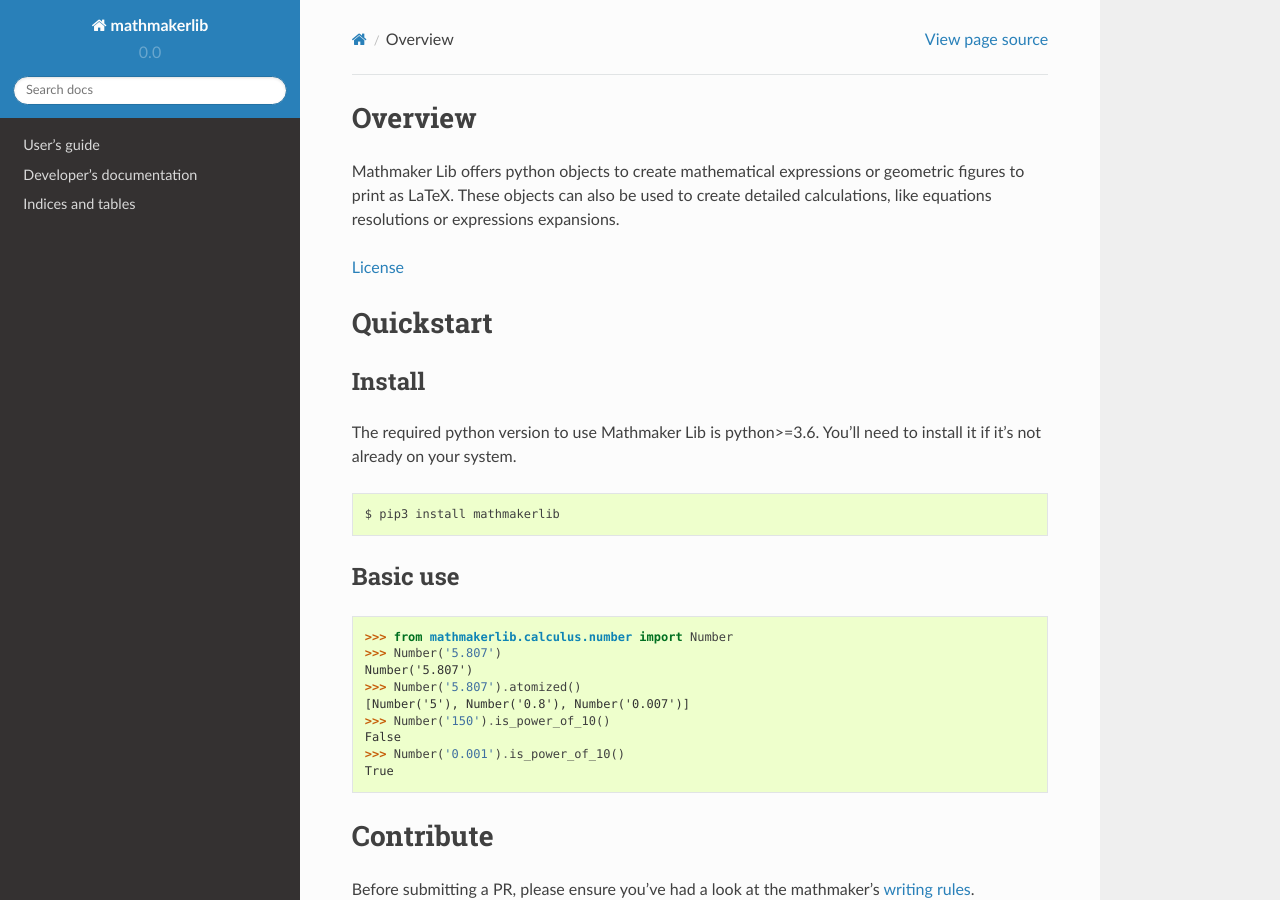
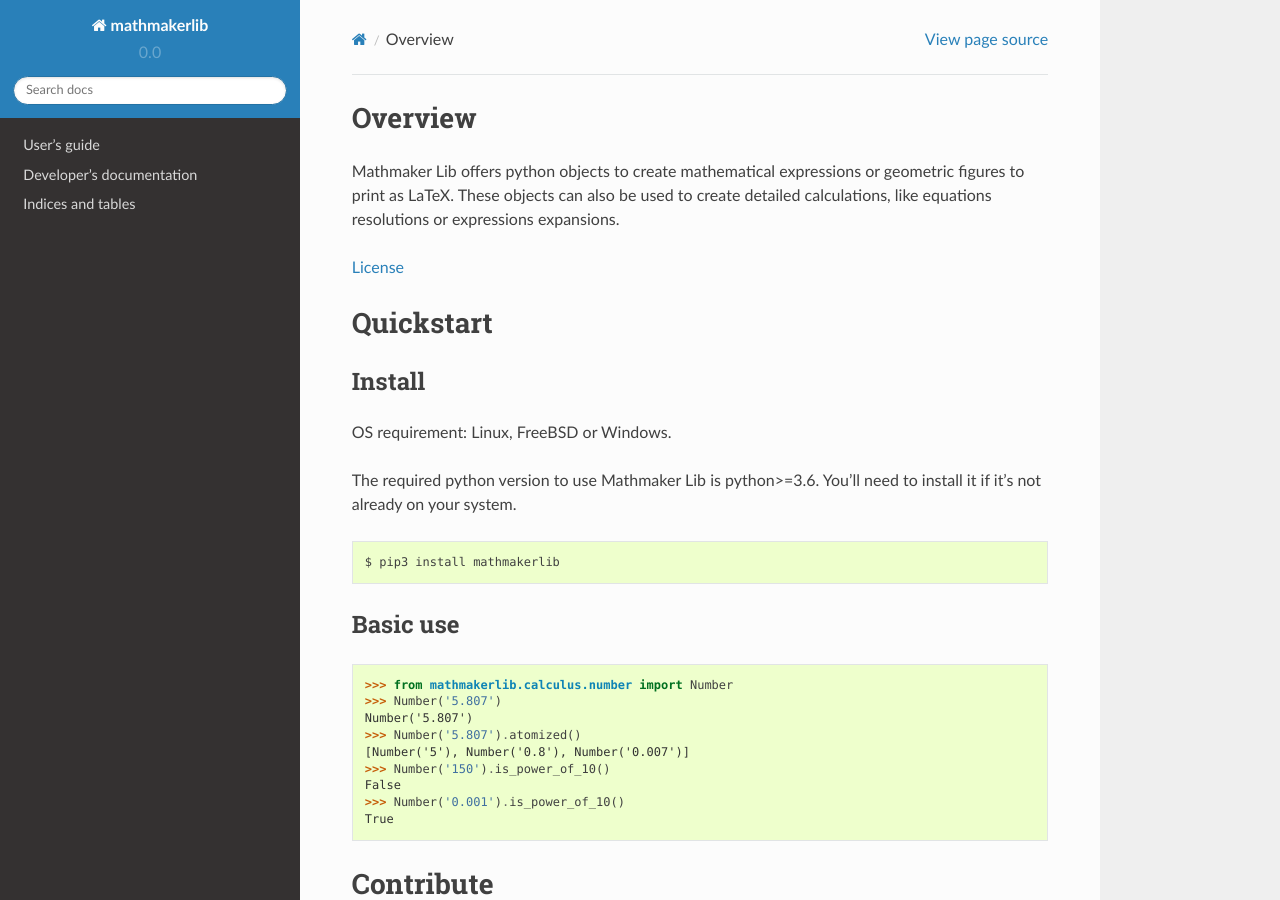
Before and after one commit to nicolashainaux/mathmakerlib, a Sphinx documentation site: the page built from docs/include/overview.rst, in a window 1280 px wide and 900 px high. Built offline with Sphinx 7.4.7 and the Read the Docs theme 2.0.0, drawn with Linux system fonts in a browser that asks for light colours; formulas are drawn with MathJax 3.

Commit message:
Update doc and setup.py.

```diff
--- a/docs/include/overview.rst
+++ b/docs/include/overview.rst
@@ -12,6 +12,8 @@
 
 Install
 -------
+
+OS requirement: Linux, FreeBSD or Windows.
 
 The required python version to use Mathmaker Lib is python>=3.6.
 You'll need to install it if it's not already on your system.
--- a/docs/include/start_working.rst
+++ b/docs/include/start_working.rst
@@ -1,13 +1,13 @@
 Start Working
 -------------
 
-.. warning::
+.. note::
 
  ``python 3.6`` as least, and ``git`` are required.
 
 Install mathmakerlib in dev mode in a venv:
 
-* Ubuntu::
+* Linux::
 
     $ cd to/your/dev/directory/
     $ python3 -m venv dev0
--- a/setup.py
+++ b/setup.py
@@ -119,11 +119,10 @@
         'Natural Language :: English',
         'License :: OSI Approved :: ' + __licence__,
         'Topic :: Education :: Computer Aided Instruction (CAI)',
-        'Environment :: Web Environment',
         'Environment :: Console',
         'Intended Audience :: Education',
-        'Operating System :: Unix',
+        'Operating System :: Microsoft :: Windows',
         'Operating System :: POSIX :: Linux',
-        'Operating System :: POSIX :: BSD'],
+        'Operating System :: POSIX :: BSD :: FreeBSD'],
     extras_require={'testing': ['pytest']}
 )
```
